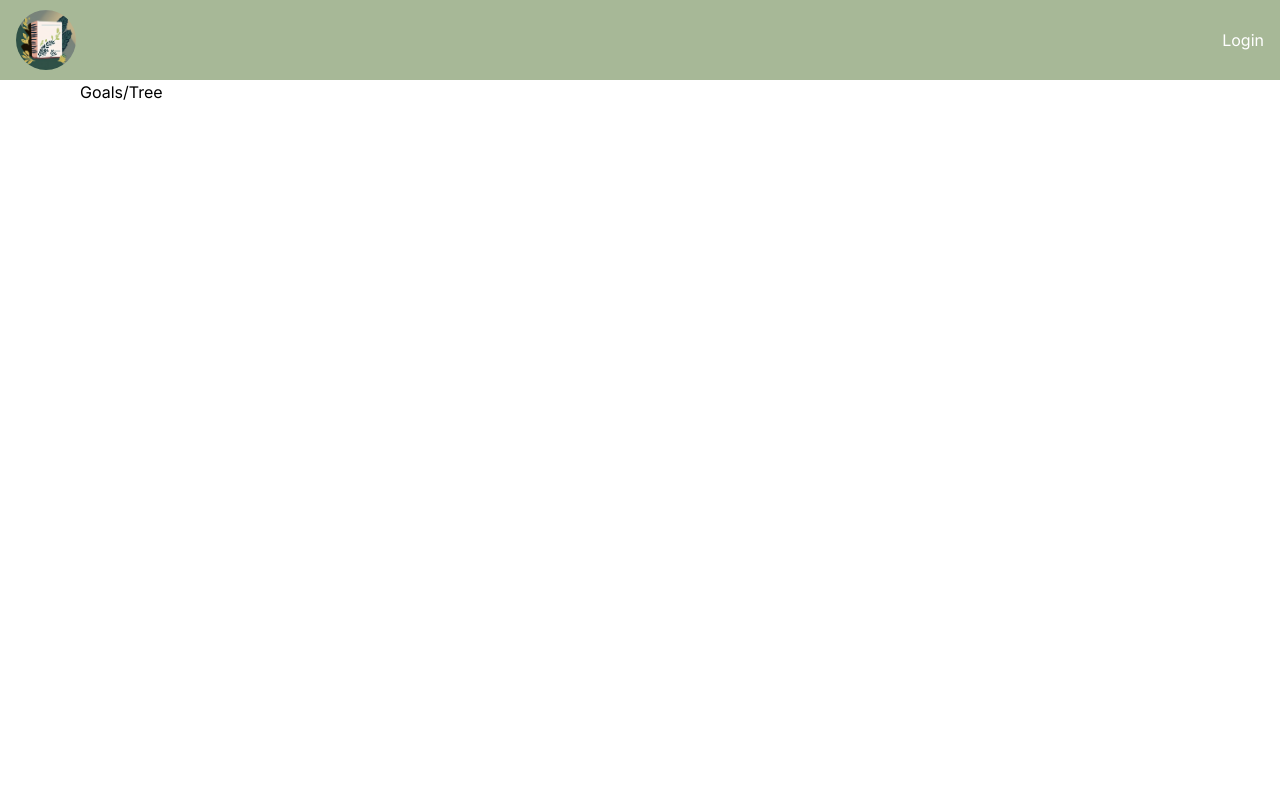
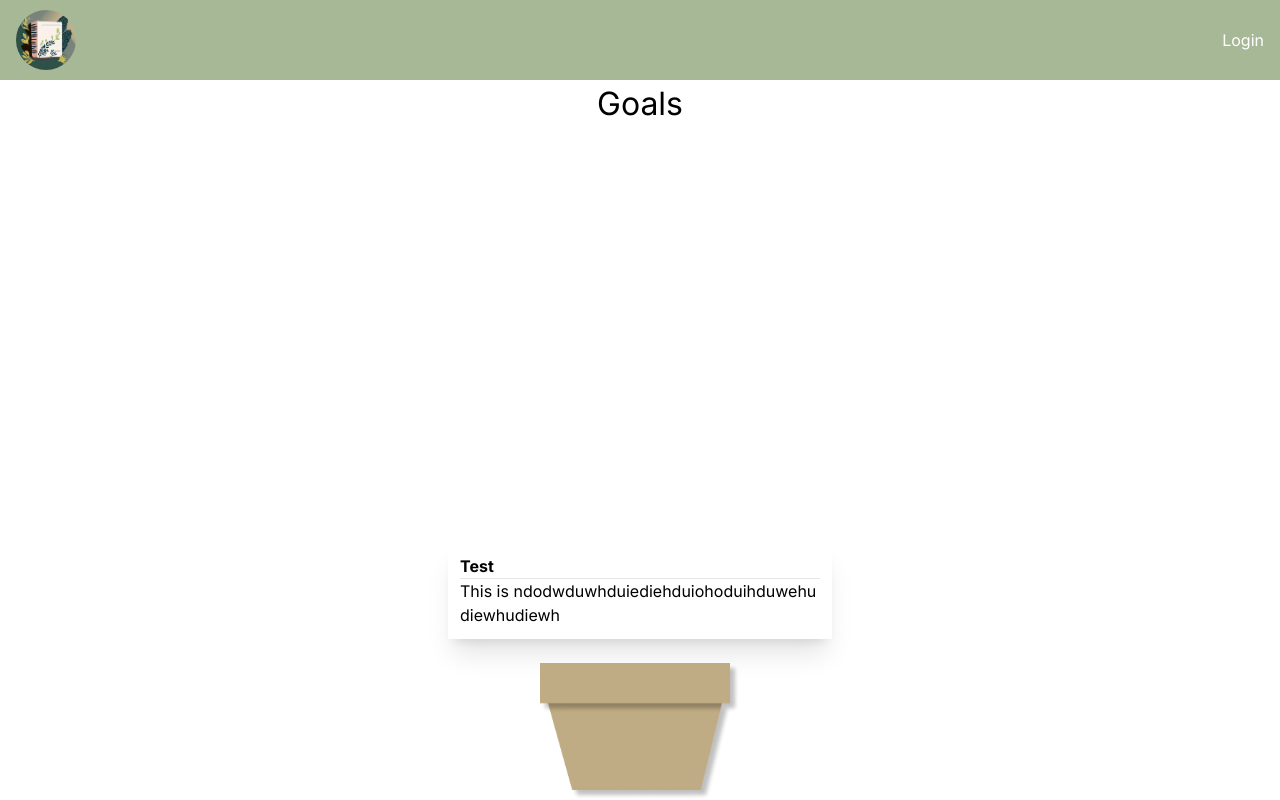
Before and after one commit to MindGardenAI/Web-UI, a Next.js app in the folder web/: page /goals-tree in a window 1280 px wide. Built offline with nearby package versions, Linux system fonts and the light colour scheme.

Commit message:
added card content

```diff
--- /dev/null
+++ b/web/app/components/TreeLeaf/TreeLeaf.tsx
@@ -0,0 +1,20 @@
+import React from "react";
+import './css.css'
+const TreeLeaf = (inputs: {title:string, content:string}) => {
+    return(
+    <>
+    <div className="card w-96 bg-base-100 shadow-xl  p-3">
+  <div className="card-body">
+    <h1 className="card-title font-bold">{inputs.title}</h1>
+    <hr />
+    <p className="card-wrap">{inputs.content}</p>
+    <div className="card-actions justify-end">
+    </div>
+  </div>
+</div>
+    </>
+    );
+};
+
+
+export default TreeLeaf;
--- /dev/null
+++ b/web/app/components/TreeLeaf/css.css
@@ -0,0 +1,4 @@
+.card-wrap{
+    white-space: normal;
+    word-break: break-all;
+}
--- a/web/app/globals.css
+++ b/web/app/globals.css
@@ -5,3 +5,11 @@
 .navbar-color{
     background-color:rgb(167,184,151);
 }
+/* styles/globals.css */
+html,
+body,
+#__next {
+  height: 100%;
+  margin: 0;
+  padding: 0;
+}
--- /dev/null
+++ b/web/app/goals-tree/css.css
@@ -0,0 +1,3 @@
+.big{
+    font-size: xx-large;
+}
--- a/web/app/goals-tree/page.tsx
+++ b/web/app/goals-tree/page.tsx
@@ -1,10 +1,31 @@
+import Image from "next/image";
+import "./css.css";
+import TreeLeaf from "../components/TreeLeaf/TreeLeaf";
+export default function goalsTree() {
+  return (
+    <div className="container mx-auto px-4">
+  <div className="text-center">
+    <h1 className="big">Goals</h1>
+  </div>
+  <div className="flex  absolute inset-x-0 bottom-0 justify-center">
+    <div className="flex flex-col">
+    <div className="mb-6">
+    <TreeLeaf title="Test" content="This is ndodwduwhduiediehduiohoduihduwehudiewhudiewh"/>
+    </div>
+    <div className="flex justify-center">
+    <Image
+      src="/images/potplant.png"
+      width={200}
+      height={200}
+      alt="plant"
+      className="flex justify-self-center"
+    />
+    </div>
 
-export default function goalsTree() {
-    return (
-    <>
-   <div className="container mx-auto px-20">
-    <p>Goals/Tree</p>
-   </div>
-    </>
-    );
-  }
+    </div>
+
+  </div>
+</div>
+
+  );
+}
```
Also changed, not shown: web/public/images/potplant.png (added).
